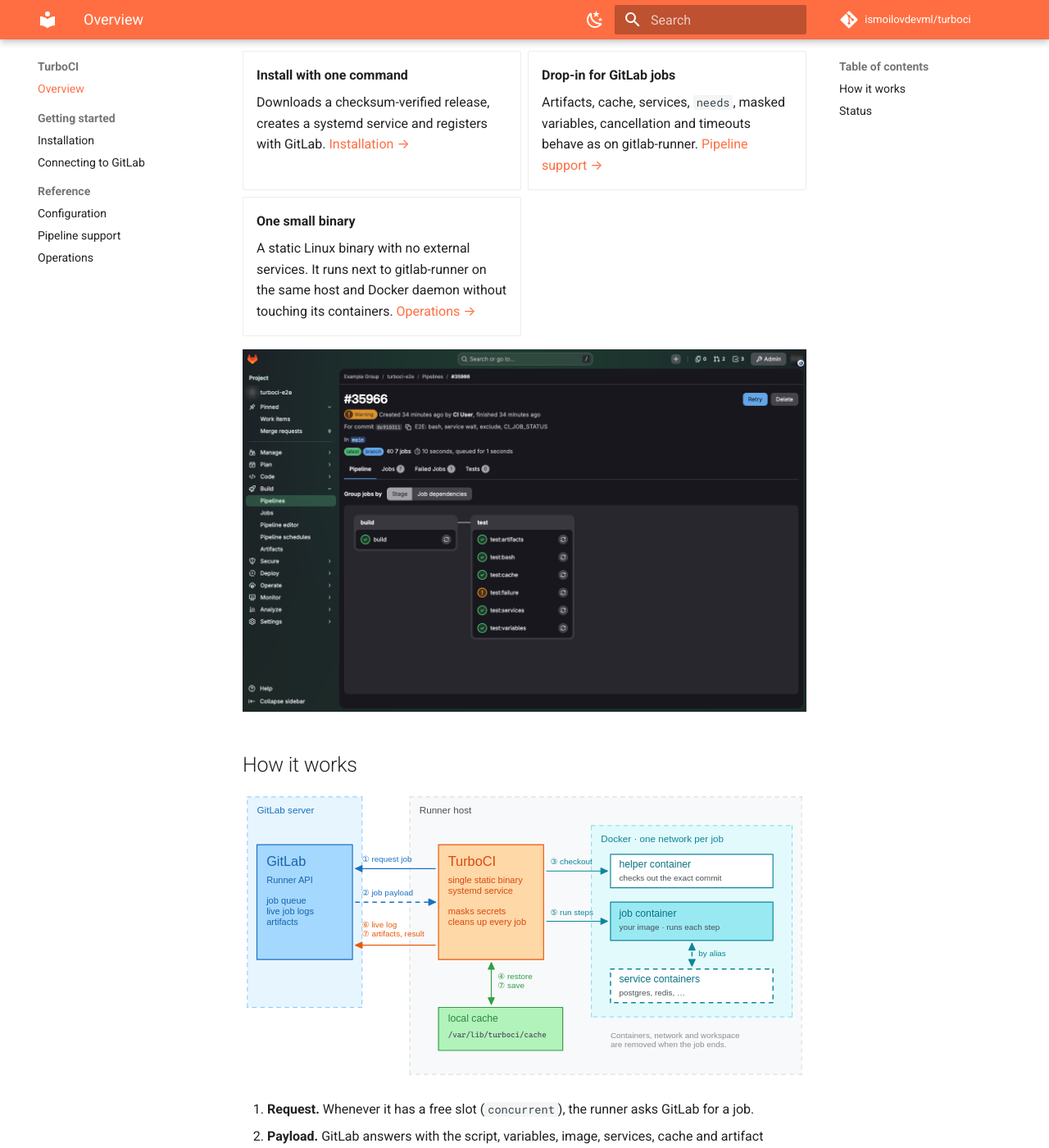
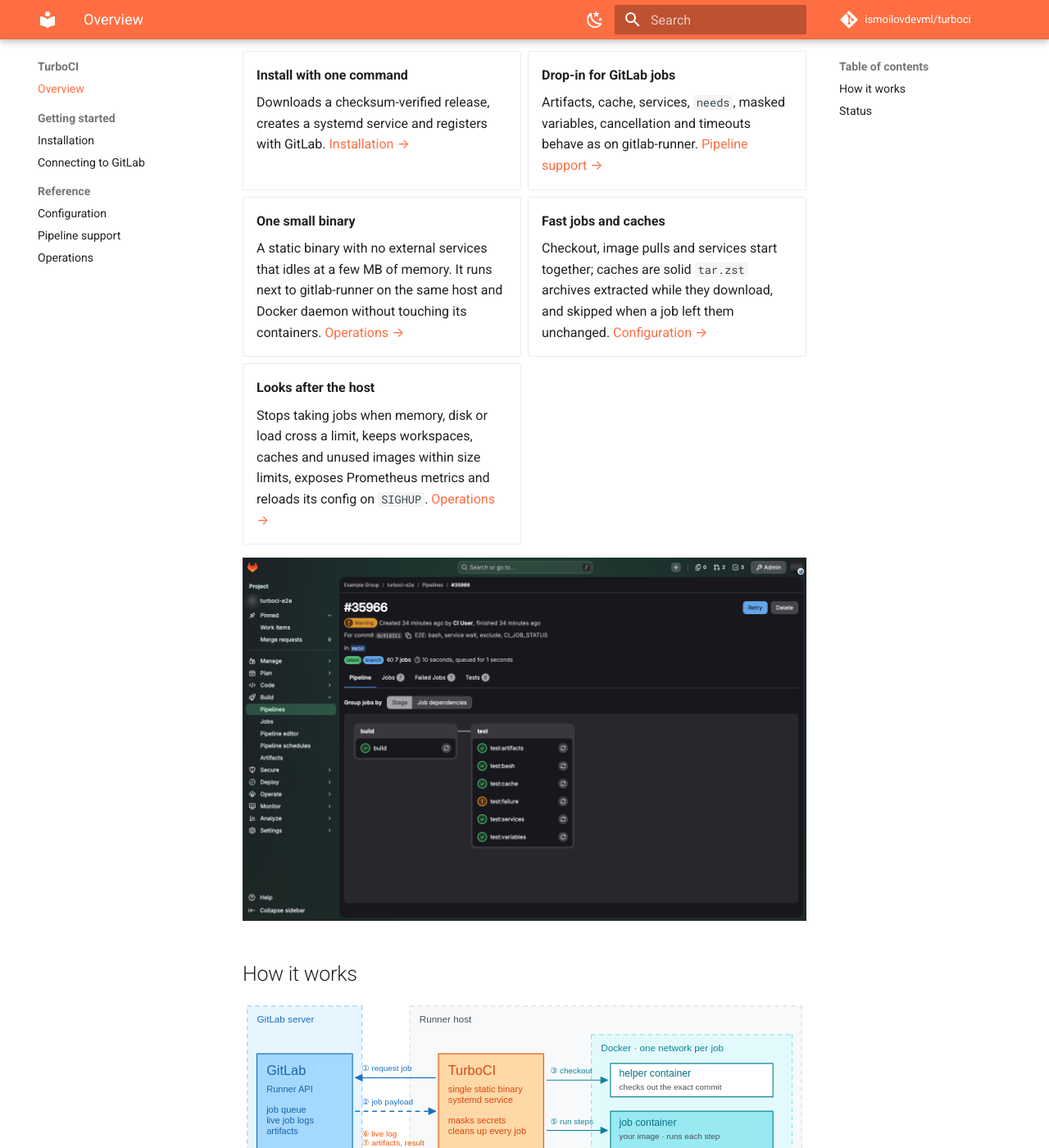
Before and after one commit to ismoilovdevml/turboci, an MkDocs documentation site: the page built from docs/index.md, in a window 1280 px wide and 1400 px high, scrolled down 278 px. Shown: the whole window at 82% size. Built offline with MkDocs 1.6.1 and Material for MkDocs 9.7.7, drawn with Linux system fonts in a browser that asks for light colours; comment, search, counter and statistics services are not loaded; some of the changed text lies outside the part shown.

Commit message:
Bring the README and docs front page up to date
Current size and memory figures, the job start and cache work, host
protection, credential helpers and several runners per process, a
feature table, and credential helpers dropped from the unsupported list.

```diff
--- a/docs/index.md
+++ b/docs/index.md
@@ -22,9 +22,22 @@ Redis, no database, no helper daemon.
 
 - **One small binary**
 
-    A static Linux binary with no external services. It runs next to
-    gitlab-runner on the same host and Docker daemon without touching its
-    containers. [Operations →](operations.md)
+    A static binary with no external services that idles at a few MB of
+    memory. It runs next to gitlab-runner on the same host and Docker daemon
+    without touching its containers. [Operations →](operations.md)
+
+- **Fast jobs and caches**
+
+    Checkout, image pulls and services start together; caches are solid
+    `tar.zst` archives extracted while they download, and skipped when a job
+    left them unchanged. [Configuration →](configuration.md)
+
+- **Looks after the host**
+
+    Stops taking jobs when memory, disk or load cross a limit, keeps
+    workspaces, caches and unused images within size limits, exposes
+    Prometheus metrics and reloads its config on `SIGHUP`.
+    [Operations →](operations.md)
 
 </div>
 
@@ -35,7 +48,7 @@ Redis, no database, no helper daemon.
 ![How TurboCI runs a job: it polls GitLab, checks out sources in a helper container, restores the cache, runs the steps in the job container next to its services, streams the log and uploads artifacts](assets/diagrams/how-it-works.svg)
 
 1. **Request.** Whenever it has a free slot (`concurrent`), the runner asks
-   GitLab for a job.
+   GitLab for a job, long-polling so a new job is picked up at once.
 2. **Payload.** GitLab answers with the script, variables, image, services,
    cache and artifact settings.
 3. **Checkout.** A small helper container checks out the pipeline's exact
```
Also changed, not shown: README.md (+47 -18 lines), docs/pipelines.md (+2 -2 lines).
